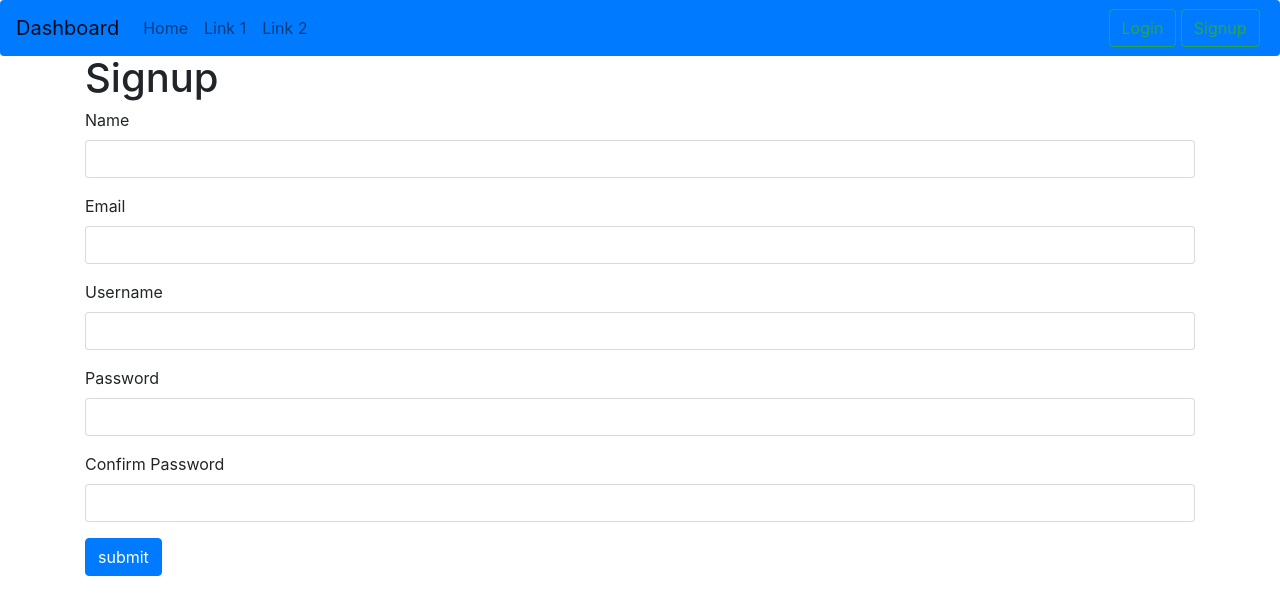
After one commit to pranaypaine/flastweet, a Flask app: template app/templates/signup.html in a window 1280 px wide. The commit adds this page. Shown: the top 615 px of the page. Run offline with Flask 2, Linux system fonts and the light colour scheme; the template is opened without the code that fills it: values that come from a table or form of the project are taken from there, others are empty; some libraries are stand-ins or nearby versions.

Commit message:
Signup and login pages, static creation

```diff
--- a/app/app.py
+++ b/app/app.py
@@ -2,6 +2,9 @@
 from flask import Flask, render_template, flash, url_for, session, logging, redirect, request
 from flask_mysqldb import MySQL
 from passlib.hash import sha256_crypt
+
+from forms.login import LoginForm
+from forms.signup import SignupForm
 
 app = Flask(__name__)
 app.secret_key = '$5$rounds=535000$O/od5B7GUkTCkcG.$7U6jJ6QnLvyJo8NkAch7KWfwMrPKolfzwtYJOq/7JQ5'
@@ -14,12 +17,31 @@ def page_not_found(e):
     return render_template('errorpages/404.html')
 
 
-#Main app
-@app.route('/')
+# App home page
+# Show feed if logged in else show them a page to login or signup
+
+@app.route('/', methods=['GET', 'POST'])
 def index():
 	return render_template('index.html')
 	pass
 
+@app.route('/login')
+def login():
+	form = LoginForm(request.form)
+	return render_template('login.html', form=form)
+	pass
+
+@app.route('/signup')
+def signup():
+	form = SignupForm(request.form)
+	return render_template('signup.html', form=form)
+	pass
+
+@app.route('/logout')
+def logout():
+	session.clear()
+	flash('You are now logged out', 'success')
+	return redirect(url_for('login'))
 
 if __name__ == '__main__':
     app.run()
--- /dev/null
+++ b/app/forms/login.py
@@ -0,0 +1,6 @@
+from wtforms import *
+
+class LoginForm(Form):
+	"""docstring for LoginForm"""
+	username = StringField('username')
+	password = PasswordField('password')
--- /dev/null
+++ b/app/forms/signup.py
@@ -0,0 +1,11 @@
+from wtforms import *
+
+class SignupForm(Form):
+	name = StringField('Name', [validators.Length(min=1, max=50)])
+	username = StringField('Username', [validators.Length(min=4, max=25)])
+	email = StringField('Email', [validators.Length(min=6, max=50)])
+	password = PasswordField('Password', [
+		validators.DataRequired(),
+		validators.EqualTo('confirm', message='Passwords do not match')
+	])
+	confirm = PasswordField('Confirm Password')
--- a/app/templates/layouts/layout.html
+++ b/app/templates/layouts/layout.html
@@ -9,13 +9,11 @@
 
 {% include 'partials/_navbar.html' %}
 
-
-
+<div class="container">
 	{% include 'partials/_messeges.html' %}
-
 	{% block body %}
-
 	{% endblock %}
+</div>
 
 
 <script src="https://code.jquery.com/jquery-3.2.1.slim.min.js" integrity="sha384-KJ3o2DKtIkvYIK3UENzmM7KCkRr/rE9/Qpg6aAZGJwFDMVNA/GpGFF93hXpG5KkN" crossorigin="anonymous"></script>
--- /dev/null
+++ b/app/templates/partials/_formhelpers.html
@@ -0,0 +1,9 @@
+{% macro render_field(field) %}
+  {{ field.label }}
+  {{ field(**kwargs)|safe }}
+  {% if field.errors %}
+    {% for error in field.errors %}
+      <span class="help-inline">{{ error }}</span>
+    {% endfor %}
+  {% endif %}
+{% endmacro %}
--- a/app/templates/partials/_navbar.html
+++ b/app/templates/partials/_navbar.html
@@ -1,5 +1,5 @@
 <nav class="navbar navbar-light bg-primary rounded navbar-expand-md">
-      <a class="navbar-brand" href="/">FlasTweet</a>
+      <a class="navbar-brand" href="/">Dashboard</a>
       <button class="navbar-toggler" type="button" data-toggle="collapse" data-target="#navbarsExampleDefault" aria-controls="navbarsExampleDefault" aria-expanded="false" aria-label="Toggle navigation">
         <span class="navbar-toggler-icon"></span>
       </button>
@@ -22,7 +22,7 @@
             <a href="/login"><button class="btn btn-outline-success my-2 my-sm-0">Login</button></a>&nbsp;
           </li>
           <li class="nav-item">
-            <a href="/register"><button class="btn btn-outline-success my-2 my-sm-0">Register</button></a>&nbsp;
+            <a href="/signup"><button class="btn btn-outline-success my-2 my-sm-0">Signup</button></a>&nbsp;
           </li>
           {% else %}
           <li class="nav-item">
--- /dev/null
+++ b/app/templates/signup.html
@@ -0,0 +1,30 @@
+{% extends 'layouts/layout.html' %}
+
+{% block body %}
+
+
+	<h1>Signup</h1>
+	{% from "partials/_formhelpers.html" import render_field %}
+	<form method="POST" action="">
+
+		<div class="form-group">
+			{{ render_field(form.name, class_="form-control") }}
+		</div>
+		<div class="form-group">
+			{{ render_field(form.email, class_="form-control") }}
+		</div>
+		<div class="form-group">
+			{{ render_field(form.username, class_="form-control") }}
+		</div>
+		<div class="form-group">
+			{{ render_field(form.password, class_="form-control") }}
+		</div>
+		<div class="form-group">
+			{{ render_field(form.confirm, class_="form-control") }}
+		</div>
+
+		<p><input type="submit" name="submit" value="submit" class="btn btn-primary"></p>
+	</form>
+
+
+{% endblock %}
```
Also changed, not shown: app/templates/index.html (+11 -2 lines), app/templates/login.html (added, +20 -0 lines), app/forms/__init__.py (added), app/static/img_fjords.jpg (added).
